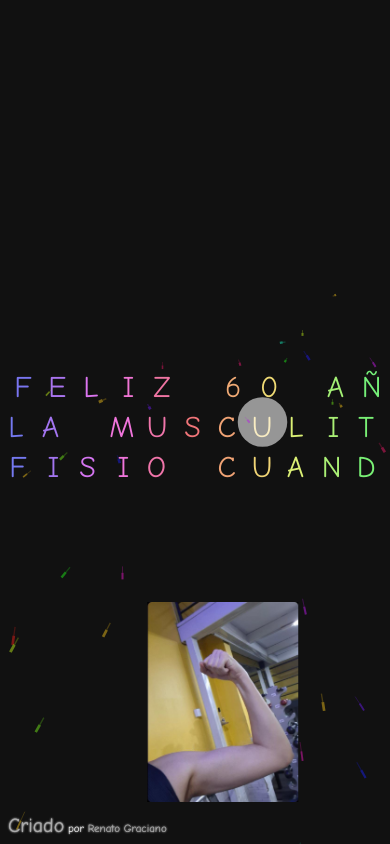
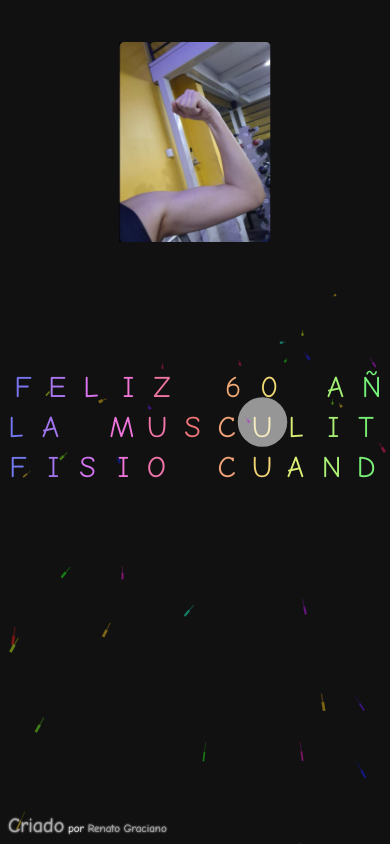
Before and after one commit to dev-nato/comemorar, a plain HTML site: page index.html in a window 390 px wide. Drawn offline with Linux system fonts and the light colour scheme.

Commit message:
Update style.css

```diff
--- a/style.css
+++ b/style.css
@@ -39,8 +39,8 @@ body{
     display: flex;
     align-items:flex-end;
     z-index: 2;
-    bottom: 5%;
-    right: 43%;
+    top: 5%;
+    right: 50%;
     border-radius: 20px;
     width: 100px;
     max-width: 15%;
@@ -49,7 +49,7 @@ body{
 
 @media (max-width: 768px) {
     .imagem {
-        bottom: 5%;
+        top: 5%;
         width: 80px; /* Reduz largura em telas menores */
     }
 }
```
